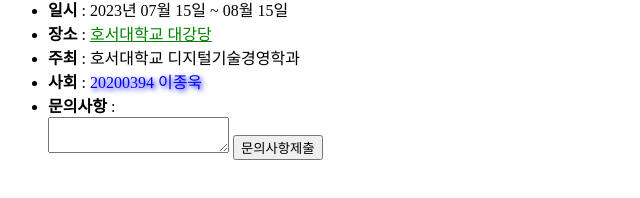
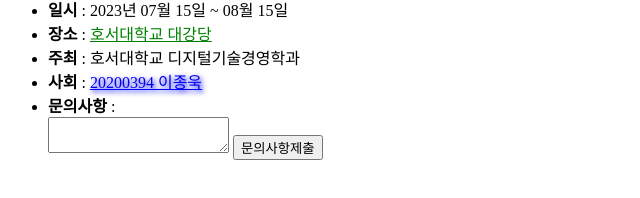
Before and after one commit to jongwo-ok/jongwo-ok.github.io, a plain HTML site: page 기타 페스티벌.html in a window 1280 px wide. Shown: the part 164-362 px from the top of the page, 0-640 px from the left. Drawn offline with Linux system fonts and the light colour scheme.

Commit message:
프로필 추가*

```diff
--- a/기타 페스티벌.html
+++ b/기타 페스티벌.html
@@ -21,7 +21,7 @@
         <li><span class="big">일시</span> : 2023년 07월 15일 ~ 08월 15일</li>
         <li><span class="big">장소</span> : <span class="green">호서대학교 대강당</span></li>
         <li><span class="big">주최</span> : 호서대학교 디지털기술경영학과</li>
-        <li><span class="big">사회</span> : <span class="blue">20200394 이종욱</span></li>
+        <li><span class="big">사회</span> : <span class="blue"><a href="프로필.html">20200394 이종욱</a></span></li>
         <li><span class="big">문의사항</span> : <form action="접수완료화면.html"><textarea></textarea>
         <input type="submit" value="문의사항제출"></form></li>
     </ul>
```
